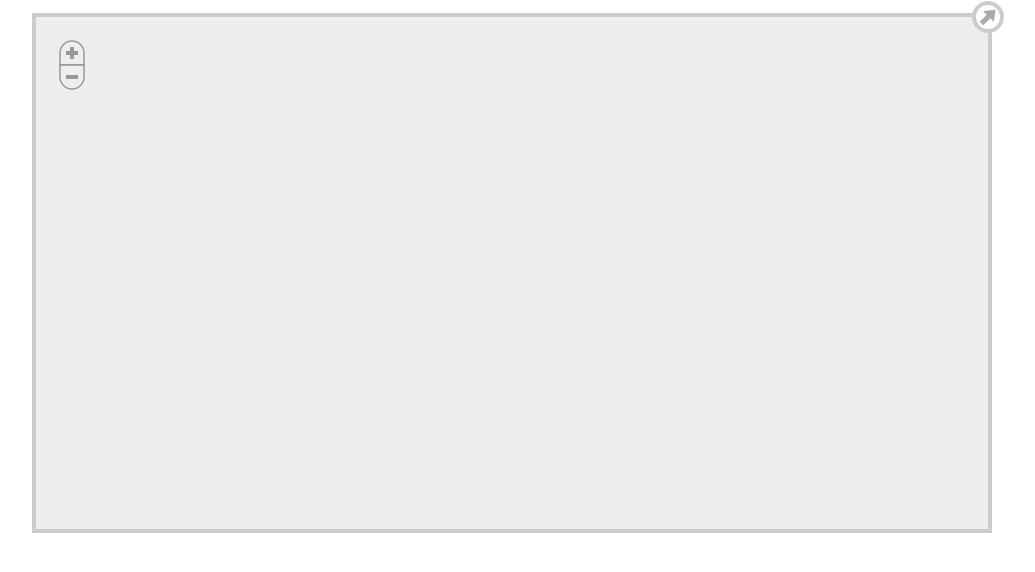
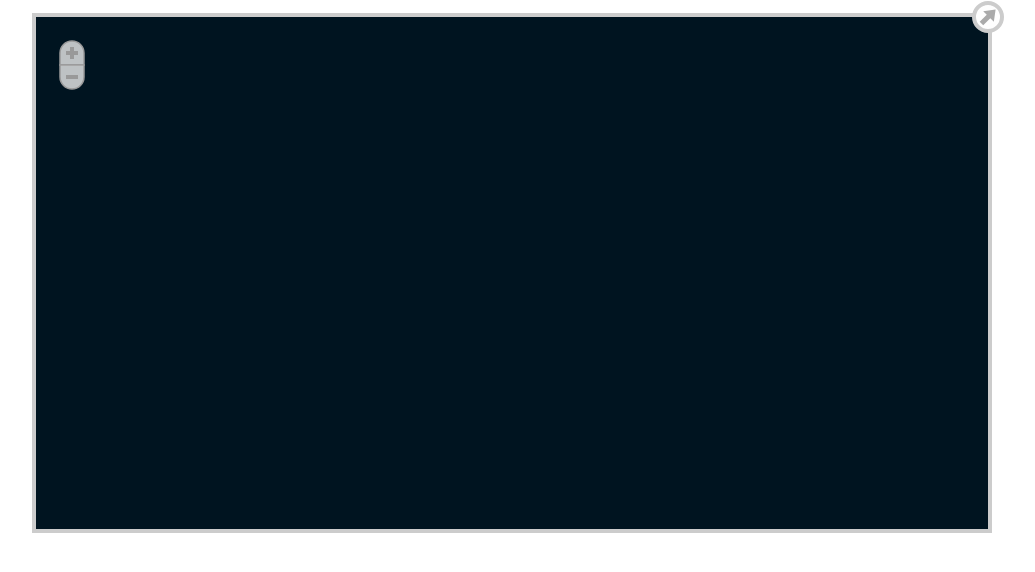
Before and after one commit to waratuman/control_room, a plain HTML site: page public/index.html in a window 1280 px wide. Shown: the whole page, without its empty margins (128-1163 px from the left). Drawn offline with nearby package versions, Linux system fonts and the light colour scheme.

Commit message:
Change the background color of the map.

```diff
--- a/public/stylesheets/map.css
+++ b/public/stylesheets/map.css
@@ -4,7 +4,7 @@ svg { display: block; overflow: hidden; }
 #map {
   position: relative;
   border: solid 4px #ccc;
-  background: #eee;
+  background: #001420;
   height: 512px;
 }
 
```
